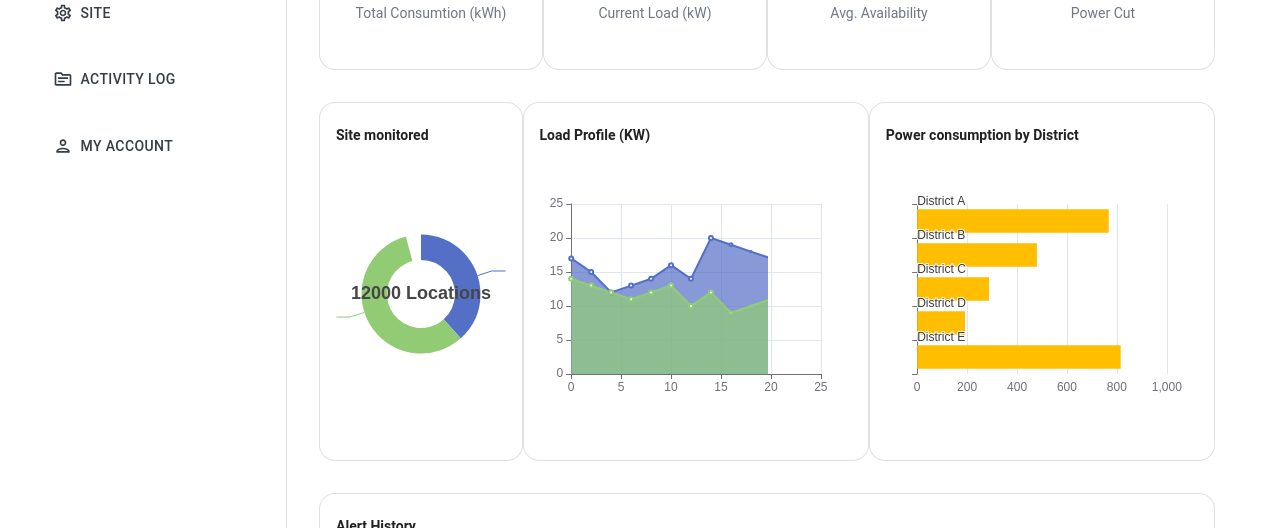
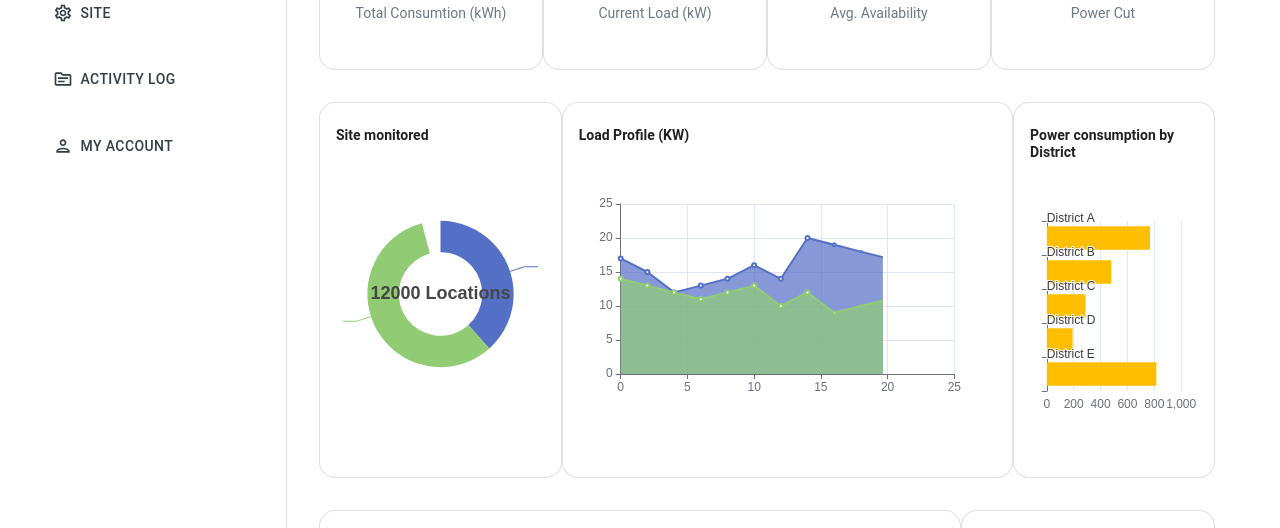
Before and after one commit to abdrasaq14/smart-web-app-frontend, a React app: page /login in a window 1280 px wide. Both pictures are taken after a click on the button "LOGIN". Shown: the part 1038-1566 px from the top of the page. Built offline with nearby package versions, Linux system fonts and the light colour scheme; no server answers; the HTML template or start-up script is replaced by a standard one.

Commit message:
ui changes

```diff
--- a/src/api/operationsHome/alertHistory/index.ts
+++ b/src/api/operationsHome/alertHistory/index.ts
@@ -5,6 +5,6 @@ import { AlertHistoryResponseSchema, ApiAlertHistory } from './types';
 
 export async function getAlertHistory(): Promise<ApiAlertHistory> {
 	const response = AlertHistoryResponseSchema.parse(mockResponse);
-	await sleep(MOCK_RESPONSE_SLEEP_TIME);
+	await sleep(MOCK_RESPONSE_SLEEP_TIME * 2);
 	return response;
 }
--- a/src/components/Charts/LoadProfileChart.tsx
+++ b/src/components/Charts/LoadProfileChart.tsx
@@ -11,7 +11,7 @@ const styles = {
 		display: 'flex',
 		flexDirection: 'column',
 		marginTop: '32px',
-		width: '700px',
+		width: '480px',
 	},
 	content: { paddingTop: '8px', fontWeight: 'bold', fontSize: '14px', lineHeight: '17px' },
 };
--- a/src/components/Charts/PowerConsumptionChart.tsx
+++ b/src/components/Charts/PowerConsumptionChart.tsx
@@ -11,7 +11,7 @@ const styles = {
 		display: 'flex',
 		flexDirection: 'column',
 		marginTop: '32px',
-		width: '700px',
+		maxWidth: '240px',
 	},
 	content: { paddingTop: '8px', fontWeight: 'bold', fontSize: '14px', lineHeight: '17px' },
 };
--- a/src/components/Charts/SitesMonitoredChart.tsx
+++ b/src/components/Charts/SitesMonitoredChart.tsx
@@ -1,22 +1,22 @@
 import React from 'react';
-import PieChart from "../PieChart";
-import {ApiSitesMonitored} from "../../api/operationsHome/types";
+import PieChart from '../PieChart';
+import { ApiSitesMonitored } from '../../api/operationsHome/types';
 
-const Page = ({ data: apiData }: {data: ApiSitesMonitored}) => {
-    const keyLabelMapping: any = {
-        'active': 'Active',
-        'offline': 'Offline'
-    }
-    const data = apiData.data.map(apiDataRow => {
-        return {
-            name: keyLabelMapping[apiDataRow.key] ?? "",
-            value: apiDataRow.value
-        }
-    })
+const Page = ({ data: apiData }: { data: ApiSitesMonitored }) => {
+	const keyLabelMapping: any = {
+		active: 'Active',
+		offline: 'Offline',
+	};
+	const data = apiData.data.map((apiDataRow) => {
+		return {
+			name: keyLabelMapping[apiDataRow.key] ?? '',
+			value: apiDataRow.value,
+		};
+	});
 
-    return (
-        <PieChart cardTitle="Site monitored" pieTitle={`${apiData.total} Locations`} data={data}/>
-    );
+	return (
+		<PieChart cardTitle="Site monitored" pieTitle={`${apiData.total} Locations`} data={data} />
+	);
 };
 
 export default Page;
--- a/src/components/GraphCard.tsx
+++ b/src/components/GraphCard.tsx
@@ -7,16 +7,15 @@ const styles = {
 		padding: '16px',
 		display: 'flex',
 		flexDirection: 'column',
-        marginTop: '32px'
 	},
-    content: { paddingTop: '8px', fontWeight: 'bold', fontSize: '14px', lineHeight: '17px' }
+	content: { paddingTop: '8px', fontWeight: 'bold', fontSize: '14px', lineHeight: '17px' },
 };
 
 export const GraphCard = (props: React.PropsWithChildren<{ title: string }>) => {
-    return (<Card
-        sx={styles.container}
-        variant="outlined">
+	return (
+		<Card sx={styles.container} variant="outlined">
 			<Box sx={styles.content}>{props.title}</Box>
 			{props.children}
-    </Card>);
-}
+		</Card>
+	);
+};
--- a/src/components/PieChart.tsx
+++ b/src/components/PieChart.tsx
@@ -10,7 +10,7 @@ const styles = {
 		display: 'flex',
 		flexDirection: 'column',
 		marginTop: '32px',
-		width: '380px',
+		width: '240px',
 	},
 	content: { paddingTop: '8px', fontWeight: 'bold', fontSize: '14px', lineHeight: '17px' },
 };
@@ -26,13 +26,13 @@ const ChartGraphCard = (props: React.PropsWithChildren<{ title: string }>) => {
 
 type DataRow = {
 	value: number;
-	name: string
-}
+	name: string;
+};
 
 type Props = {
 	cardTitle: string;
 	pieTitle: string;
-	data: DataRow[]
+	data: DataRow[];
 };
 
 const Page = ({ cardTitle, pieTitle, data }: Props) => {
--- a/src/components/ValueCard.tsx
+++ b/src/components/ValueCard.tsx
@@ -3,23 +3,23 @@ import React from 'react';
 
 const styles = {
 	container: {
-        width: '280px',
+		width: '220px',
 		height: '140px',
 		borderRadius: '16px',
 		padding: '16px',
 		display: 'flex',
 		flexDirection: 'column',
-        alignItems: 'center'
+		alignItems: 'center',
 	},
 	value: { paddingTop: '8px', fontWeight: 'bold', fontSize: '32px', lineHeight: '48px' },
-    label: { paddingTop: '20px', fontSize: '14px', color: '#6E7883', lineHeight: '48px' }
+	label: { paddingTop: '20px', fontSize: '14px', color: '#6E7883', lineHeight: '48px' },
 };
 
-export const ValueCard = ({ value, label }: { value: string | number, label: string }) => {
-    return (<Card
-        sx={styles.container}
-        variant="outlined">
+export const ValueCard = ({ value, label }: { value: string | number; label: string }) => {
+	return (
+		<Card sx={styles.container} variant="outlined">
 			<Box sx={styles.value}>{value}</Box>
 			<Box sx={styles.label}>{label}</Box>
-    </Card>);
-}
+		</Card>
+	);
+};
--- a/src/view/operations/Home.tsx
+++ b/src/view/operations/Home.tsx
@@ -29,7 +29,10 @@ const styles = {
 	filters: { display: 'flex', width: '730px', justifyContent: 'space-between' },
 	headerIcons: { display: 'flex', alignItems: 'center' },
 	cardRow: { display: 'flex', justifyContent: 'space-between', paddingTop: '36px' },
-	chartsRow: { display: 'flex', justifyContent: 'space-around' },
+	chartsRow: { display: 'flex', justifyContent: 'space-between' },
+	lastRow: { display: 'flex', justifyContent: 'space-between', width: '100%', marginTop: '32px' },
+	alertHistoryTable: { width: '784px' },
+	lastRowCards: { display: 'flex', flexDirection: 'column' },
 };
 
 export const Home = () => {
@@ -50,9 +53,20 @@ export const Home = () => {
 					<LoadProfileChart title="Load Profile (KW)" data={data.chartsData.loadProfile.data} />
 					<PowerConsumptionChart data={data.chartsData.powerConsumption.data} />
 				</Box>
-				<GraphCard title="Alert History">
-					<AlertHistoryTable />
-				</GraphCard>
+				<Box sx={styles.lastRow}>
+					<Box sx={styles.alertHistoryTable}>
+						<GraphCard title="Alert History">
+							<AlertHistoryTable />
+						</GraphCard>
+					</Box>
+					<Box sx={styles.lastRowCards}>
+						<ValueCard value={data.cardsData.overloadedDTs} label="Overloaded DTs" />
+						<ValueCard
+							value={data.cardsData.sitesUnderMaintenance}
+							label="Sites under maintenance"
+						/>
+					</Box>
+				</Box>
 			</Box>
 		);
 	};
```
Lines whose indentation alone changed are shown as unchanged.
